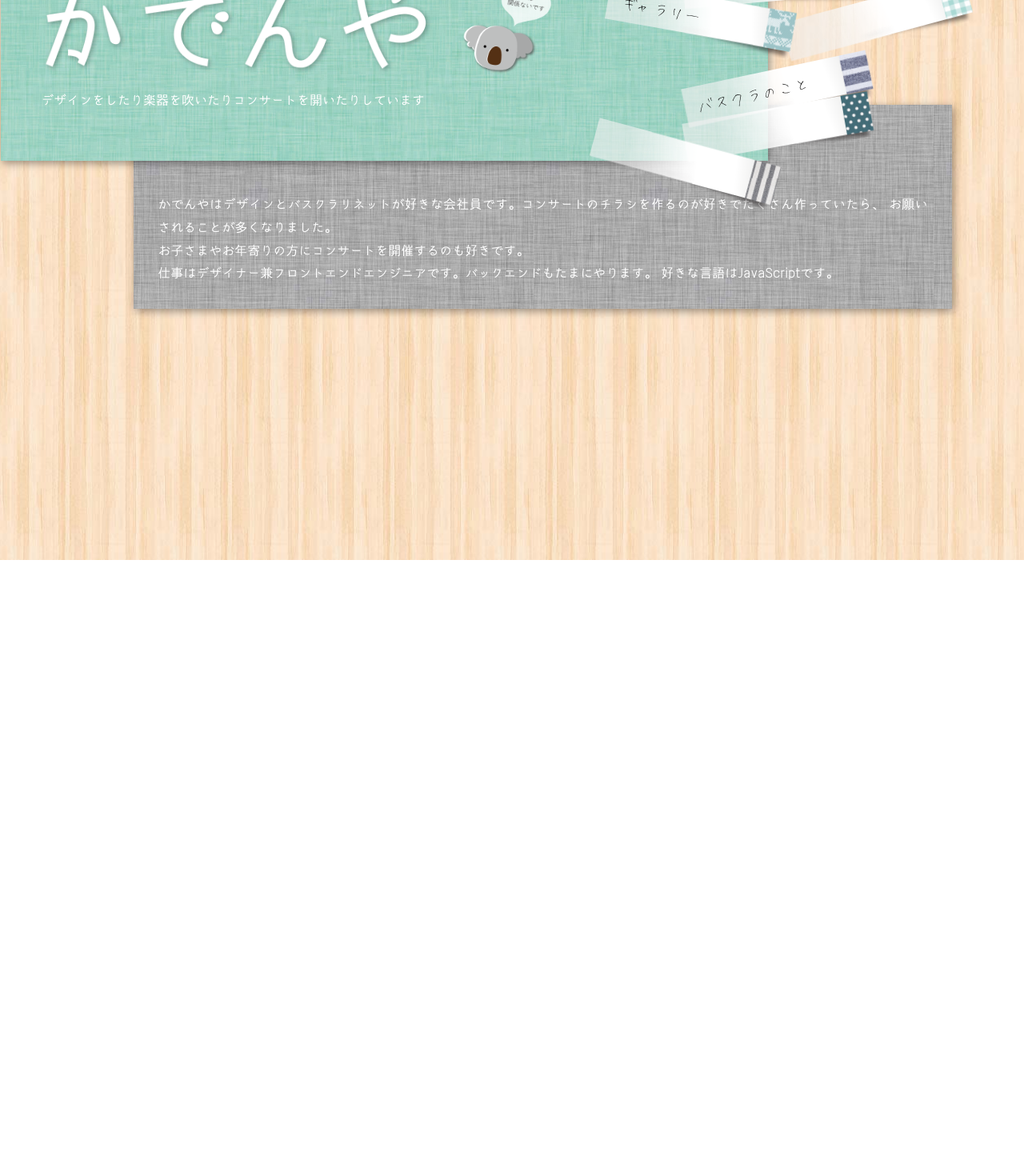
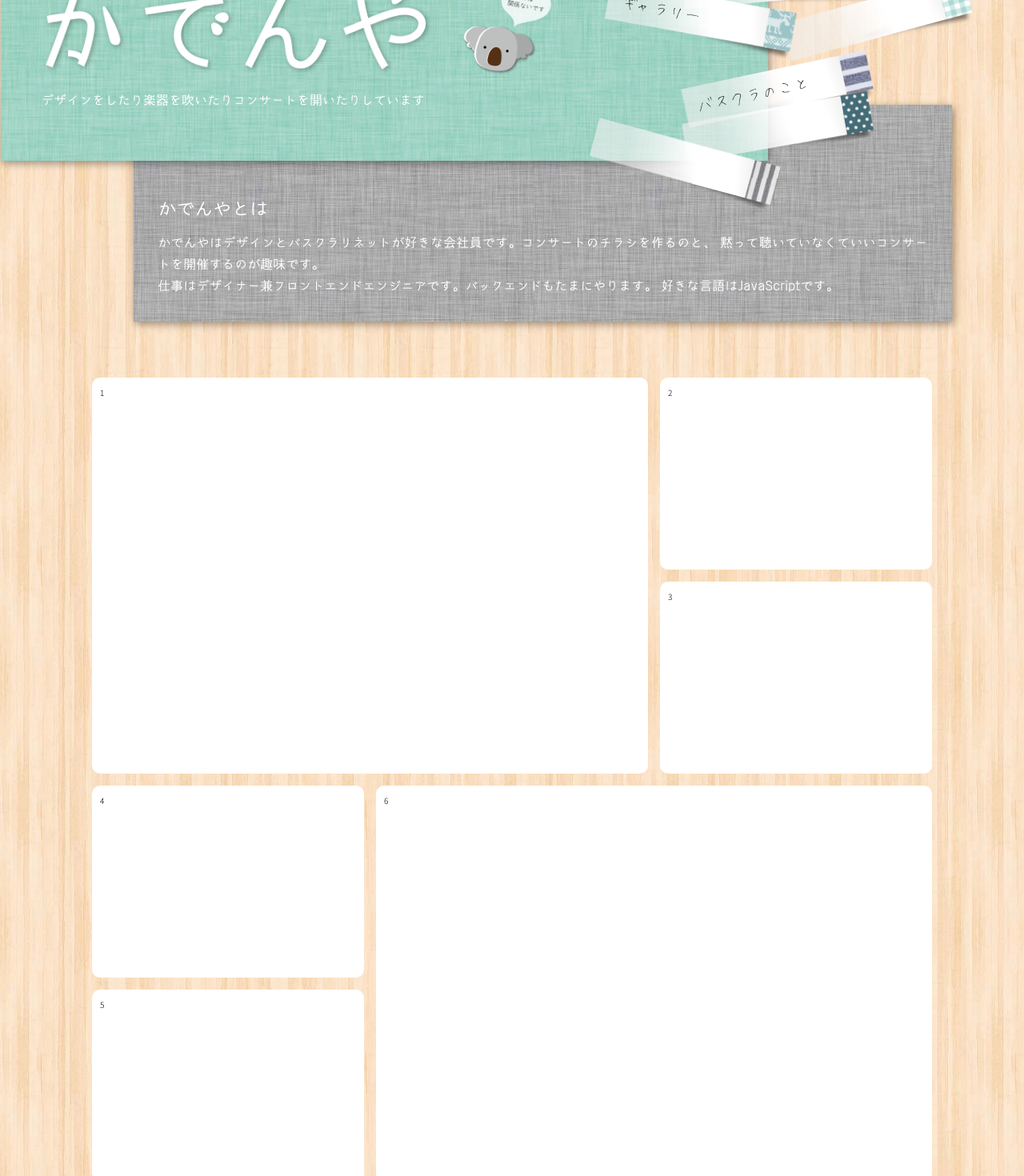
Before and after one commit to YuukiIshibashi/kadennya, a Nuxt app: page / in a window 1280 px wide. Shown: the part 100-1570 px from the top of the page at 80% size. Before the commit the page ends 800 px from the top, so only its background shows below. Built offline with nearby package versions, Linux system fonts and the light colour scheme.

Commit message:
githubのAPIを修正

```diff
--- a/assets/scss/Foundation/base.scss
+++ b/assets/scss/Foundation/base.scss
@@ -14,7 +14,7 @@ body{
   color: inherit;
   font-family: 'genshin';
   font-weight: normal;
-  line-height: 1.8;
+  line-height: 1.7;
   text-align: justify;
   text-justify: inter-character;
 }
--- a/pages/blogs/_id.vue
+++ b/pages/blogs/_id.vue
@@ -1,8 +1,8 @@
 <template>
   <section class="l_inner-full">
     <div class="blog_content">
-      <h1 class="string-l mb-50">{{blog[0].title}}</h1>
-      <div v-html="$md.render(blog[0].body)" class="markdown-body"></div>
+      <h1 class="string-l mb-50">{{blog.title}}</h1>
+      <div v-html="$md.render(blog.body)" class="markdown-body"></div>
     </div>
   </section>
 </template>
@@ -12,7 +12,7 @@ import axios from 'axios'
 
 export default {
   async asyncData ({ params }) {
-    const { data: blog } = await axios.get(`https://api.github.com/repos/YuukiIshibashi/blog/issues?id=${params.id}`)
+    const { data: blog } = await axios.get(`https://api.github.com/repos/YuukiIshibashi/blog/issues/${params.id}`)
     return {
       blog
     }
--- a/pages/blogs/index.vue
+++ b/pages/blogs/index.vue
@@ -3,7 +3,7 @@
     <navi />
     <ul class="blog">
       <li v-for="blog in blogs" :key="blog.id" class="blog_item">
-        <nuxt-link :to="`/blogs/${blog.id}`">
+        <nuxt-link :to="`/blogs/${blog.number}`">
           <h1 class="string-m">{{blog.title}}</h1>
           <p>{{blog.created_at}}</p>
         </nuxt-link>
--- a/pages/index.vue
+++ b/pages/index.vue
@@ -19,13 +19,24 @@
       </ul>
     </section>
     <section class="top_description">
-      <p class="string-r color-white">
-        かでんやはデザインとバスクラリネットが好きな会社員です。コンサートのチラシを作るのが好きでたくさん作っていたら、
-        お願いされることが多くなりました。<br>
-        お子さまやお年寄りの方にコンサートを開催するのも好きです。<br>
+      <h3 class="string-l color-white">かでんやとは</h3>
+      <p class="mt-10 string-r color-white">
+        かでんやはデザインとバスクラリネットが好きな会社員です。コンサートのチラシを作るのと、
+        黙って聴いていなくていいコンサートを開催するのが趣味です。<br>
         仕事はデザイナー兼フロントエンドエンジニアです。バックエンドもたまにやります。
         好きな言語はJavaScriptです。
       </p>
+    </section>
+    <section class="top_topic l_inner-full">
+      <div class="topic_wrapper">
+        <div class="topic_item item-1">1</div>
+        <div class="topic_item item-2">2</div>
+        <div class="topic_item item-3">3</div>
+        <div class="topic_item item-4">4</div>
+        <div class="topic_item item-5">5</div>
+        <div class="topic_item item-6">6</div>
+
+      </div>
     </section>
   </div>
 </template>
@@ -37,6 +48,61 @@ export default {
 </script>
 
 <style lang="scss">
+.topic {
+   @at-root {
+    &_item {
+      padding: 10px;
+      background-color: white;
+      border-radius: 10px;
+      @media screen and (max-width: 480px){
+        margin-bottom: 10px;
+      }
+    }
+  }
+}
+@media screen and (min-width: 481px){
+  .topic {
+   @at-root {
+    &_wrapper {
+      display: grid;
+      gap: 15px;
+      grid-template-columns: 1fr 1fr 1fr;
+      grid-template-rows: 30vh 30vh 30vh 30vh;
+
+    }
+    &_item {
+      background-color: white;
+      border-radius: 10px;
+      &.item-1 {
+        grid-column: 1 / 3;
+        grid-row: 1 / 3;
+      }
+      &.item-2 {
+        grid-column: 3 / 4;
+        grid-row: 1 / 2;
+      }
+      &.item-3 {
+        grid-column: 3 / 4;
+        grid-row: 2 / 3;
+      }
+      &.item-4 {
+        grid-column: 1 / 2;
+        grid-row: 3 / 4;
+      }
+       &.item-5 {
+        grid-column: 1 / 2;
+        grid-row: 4 / 5;
+      }
+      &.item-6 {
+        grid-column: 2 / 4;
+        grid-row: 3 / 5;
+      }
+    }
+   }
+}
+
+}
+
 
 .top {
   width: 75%;
@@ -60,7 +126,6 @@ export default {
     height: 250px;
   }
   @at-root {
-
     &_title {
       width: 60%;
       @media screen and (max-width: 480px){
@@ -74,6 +139,9 @@ export default {
       }
     }
     &_description {
+      * {
+        font-family: 'komorebi';
+      }
       width: 80%;
       margin: 0 7% 0 13%;
       transform: translate(0,-70px);
@@ -83,7 +151,6 @@ export default {
       background-size:  500px 500px;
       padding: 110px 30px 30px;
       box-shadow: 2px 3px 10px rgba(0,0,0,0.4);
-      font-family: 'komorebi';
       @media screen and (max-width: 480px){
         width: 90%;
         margin: 0;
@@ -176,9 +243,6 @@ export default {
       }
     }
   }
-
-
-
 }
 
 </style>
```
